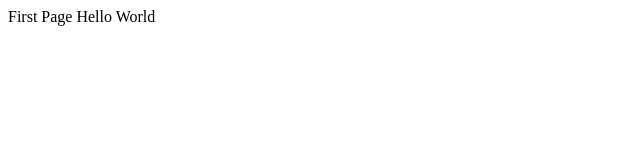
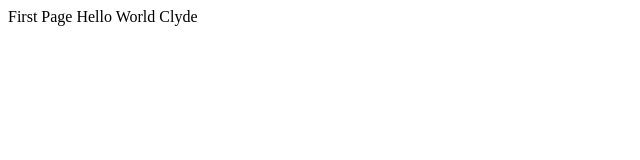
Before and after one commit to Zerseus/zerseus.github.io, a plain HTML site: page index.html in a window 1280 px wide. Shown: the full height of the page, 0-640 px from the left. Drawn offline with Linux system fonts and the light colour scheme.

Commit message:
Added my name

```diff
--- a/index.html
+++ b/index.html
@@ -2,5 +2,6 @@
     <head>First Page</head>
     <body>
         Hello World
+        Clyde
     </body>
 </html>
```
